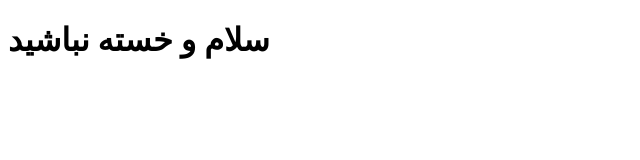
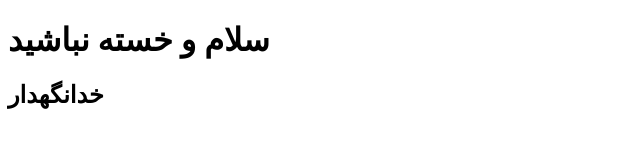
Before and after one commit to Nginph/Negin, a plain HTML site: page index.html in a window 1280 px wide. Shown: the whole page, without its empty margins (0-640 px from the left). Drawn offline with Linux system fonts and the light colour scheme.

Commit message:
edit index

```diff
--- a/index.html
+++ b/index.html
@@ -7,5 +7,6 @@
 </head>
 <body>
     <h1>سلام و خسته نباشید</h1>
+    <h2>خدانگهدار</h2>
 </body>
 </html>
```
